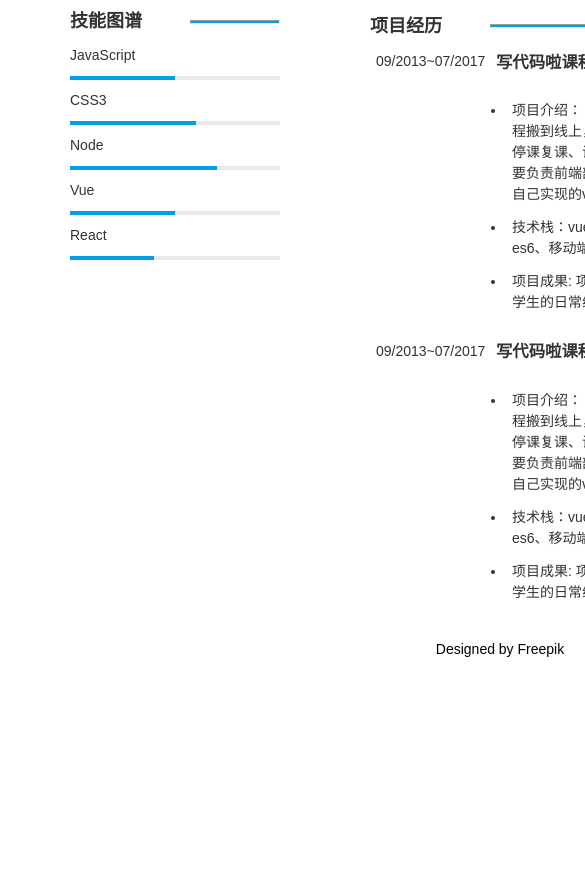
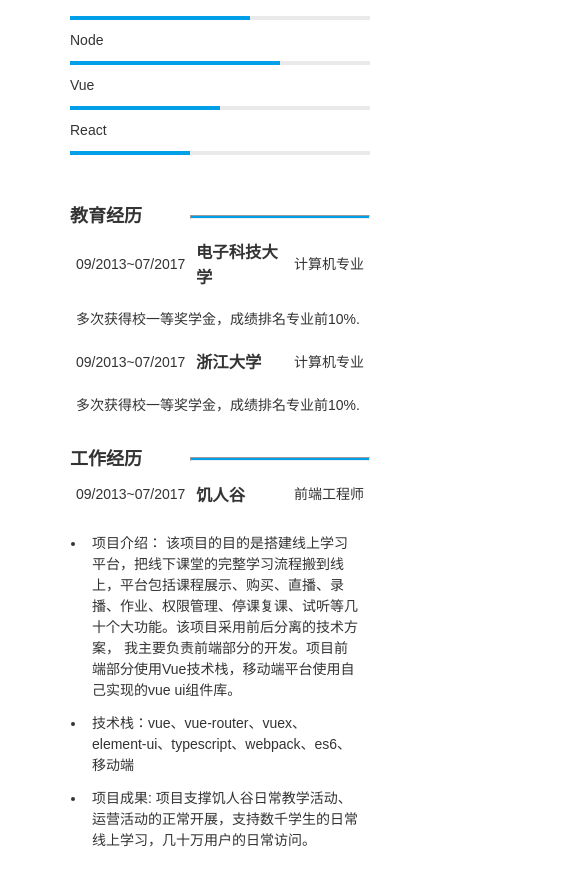
Before and after one commit to Seanlau01/resu21-2-15, a plain HTML site: page index.html in a window 390 px wide. Shown: the part 758-1628 px from the top of the page, 585 px wide, since content can reach past the window. Before the commit the page ends 1427 px from the top, so only its background shows below. Drawn offline with Linux system fonts and the light colour scheme.

Commit message:
添加响应式

```diff
--- a/style.css
+++ b/style.css
@@ -174,3 +174,29 @@ footer{
     grid-column:1/span 4;
    text-align:center;
 }
+@media (max-width:768px){
+    body{
+        grid:auto auto auto 30px/auto;
+    }
+    aside{
+        grid-row:2;
+         grid-column:1;
+    }
+
+    main{
+        grid-row:3;
+        grid-column:1;
+    }
+    main section .item4{
+        grid-row:3;
+        grid-column:2/span 3;
+    }
+    main section .item8{
+        grid-row:5;
+        grid-column:2/span 3;
+    }
+    footer{
+        grid-row:4;
+        grid-column:1;
+    }
+}
```
